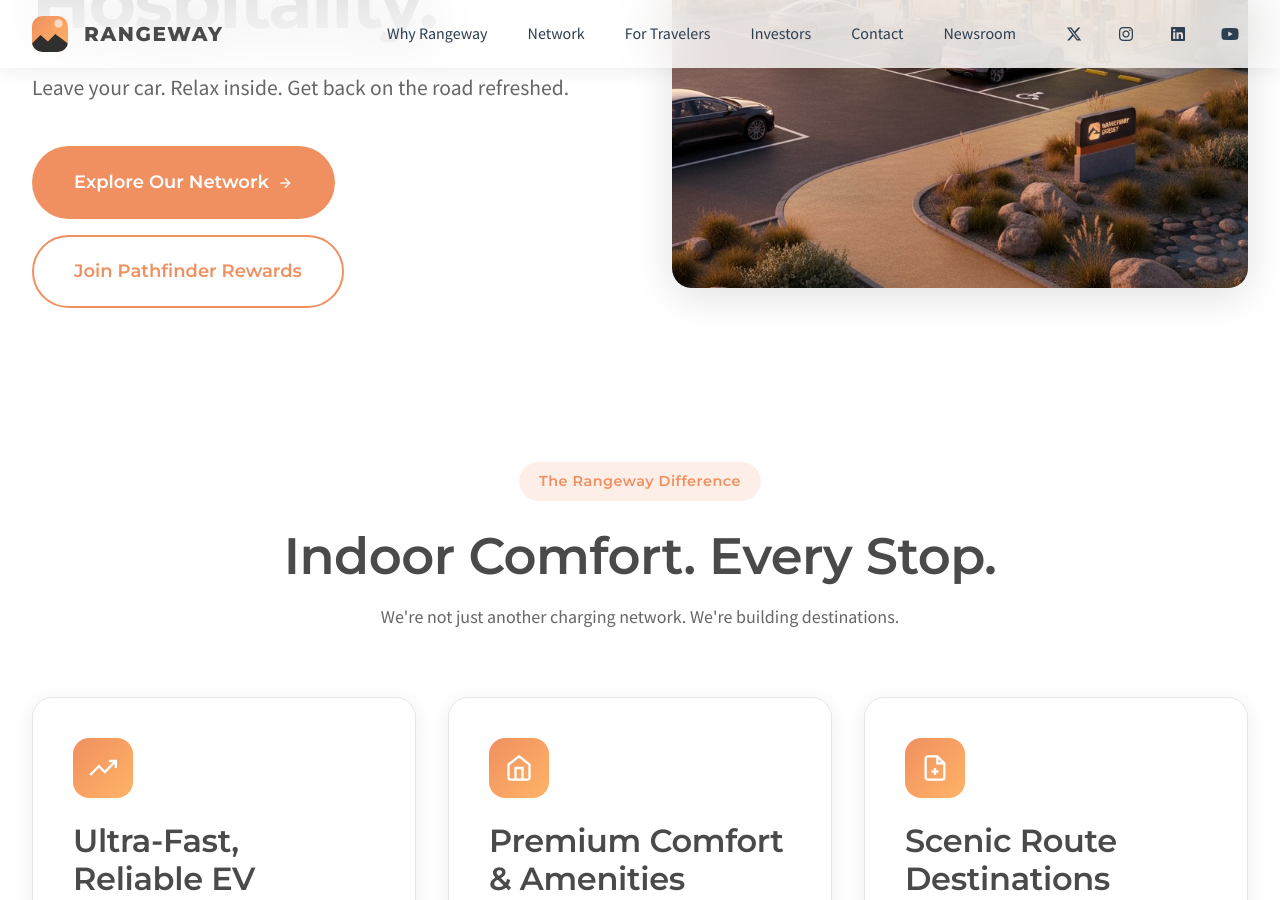
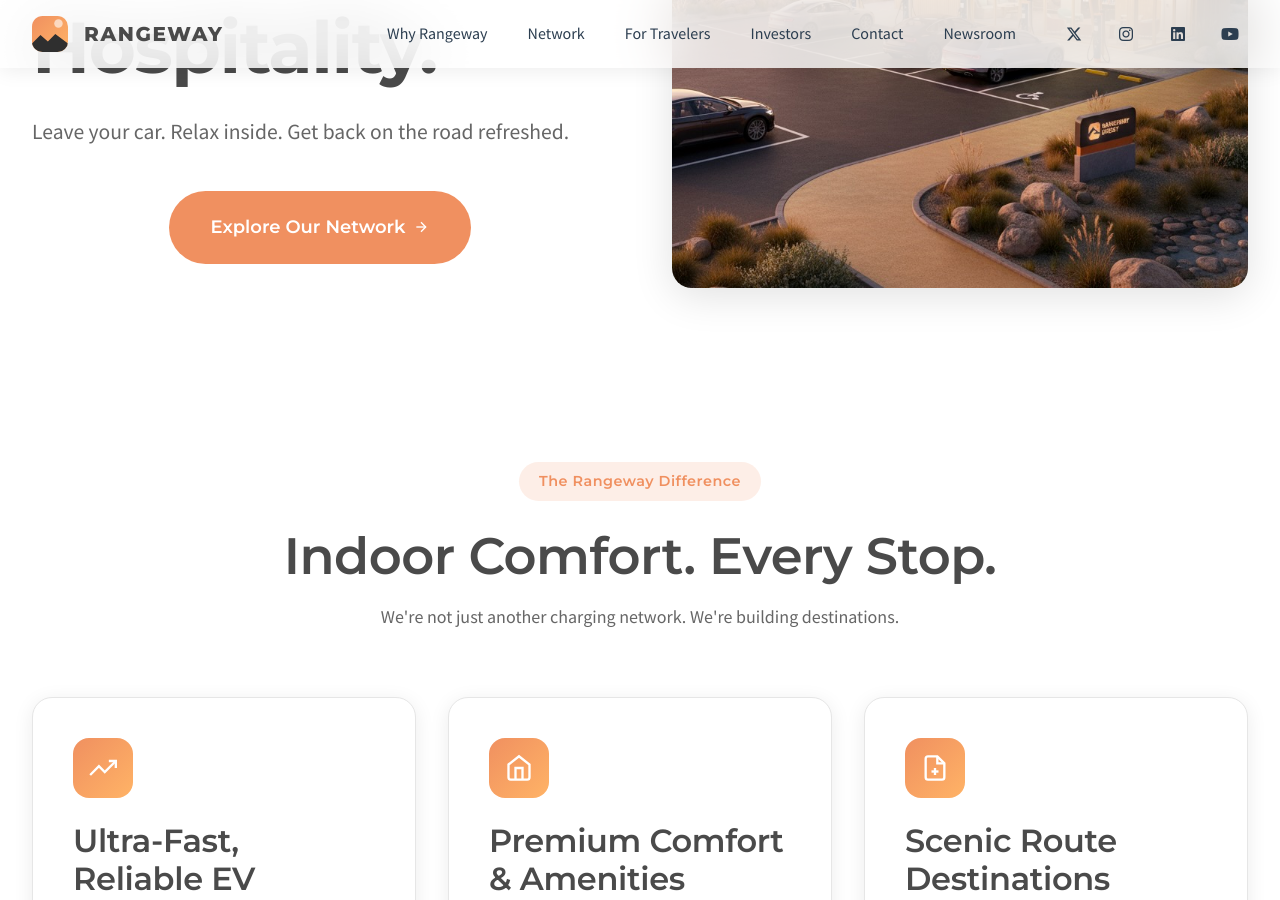
Before and after one commit to Redwood-Mobility/rangeway-test, a Jekyll site: the page built from index.html, in a window 1280 px wide and 900 px high, scrolled down 470 px. Built offline with Jekyll 4.4.1, drawn with Linux system fonts in a browser that asks for light colours.

Commit message:
Simplify hero CTA - remove Pathfinder button and center remaining button
- Removed 'Join Pathfinder Rewards' button from hero
- Centered 'Explore Our Network' button
- Cleaner, more focused hero CTA
- Single clear action for visitors

🤖 Generated with [Claude Code](https://claude.com/claude-code)

Co-Authored-By: Claude <noreply@anthropic.com>

```diff
--- a/index.html
+++ b/index.html
@@ -13,16 +13,13 @@ og_image: "/images/waystation-exterior1-az.jpg"
       <div class="hero-content">
         <h1>Where EV Charging Meets Hospitality.</h1>
         <p>Leave your car. Relax inside. Get back on the road refreshed.</p>
-        <div style="display: flex; gap: 1rem; flex-wrap: wrap;">
+        <div style="display: flex; justify-content: center;">
           <a href="#network" class="btn btn-primary btn-large">
             Explore Our Network
             <svg width="16" height="16" viewBox="0 0 24 24" fill="none" stroke="currentColor" stroke-width="2">
               <line x1="5" y1="12" x2="19" y2="12"/>
               <polyline points="12 5 19 12 12 19"/>
             </svg>
-          </a>
-          <a href="#travelers" class="btn btn-secondary btn-large">
-            Join Pathfinder Rewards
           </a>
         </div>
       </div>
```
